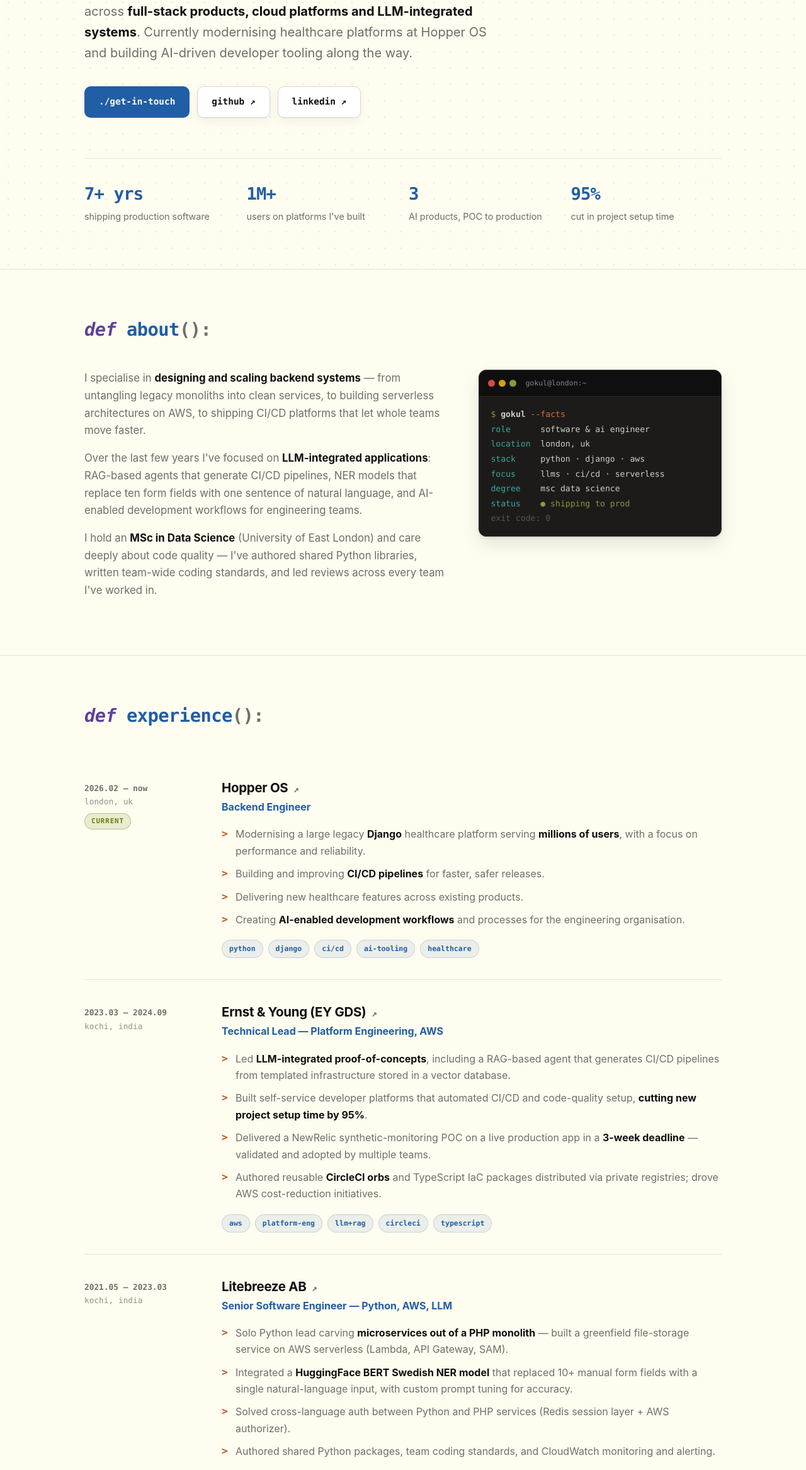
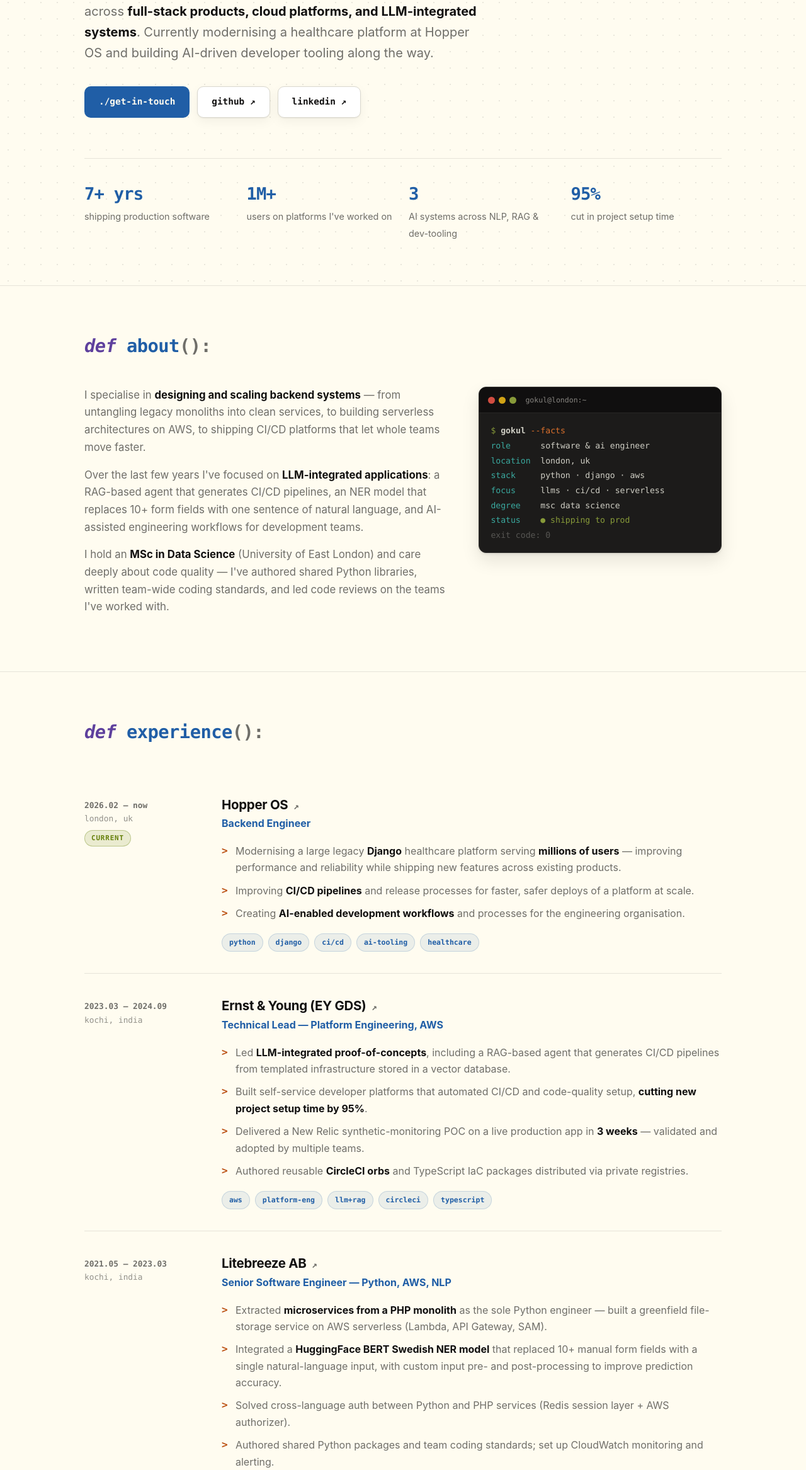
Before and after one commit to csgcode/csgcode.github.io, a plain HTML site: page index.html in a window 1280 px wide. Shown: the part 438-2772 px from the top of the page at 63% size. Drawn offline with Linux system fonts and the light colour scheme.

Commit message:
Content review: tighten claims, fix grammar and consistency across resume sections
- Honest hero stats: platforms I've worked on, AI systems across NLP/RAG/dev-tooling
- Replace 'prompt tuning' with input pre/post-processing for the BERT NER work
- Litebreeze role tagged NLP instead of LLM; pipeline agent card marked as POC
- Merge Hopper filler bullet, drop unnumbered AWS cost claim
- Fix New Relic name, 3-week phrasing, zeugma, sentence fragments, plural drift
- De-duplicate repeated 95% / NER / RAG claims across sections

```diff
--- a/index.html
+++ b/index.html
@@ -424,8 +424,8 @@
     </h1>
     <p class="hero-sub">
       Hi, I'm <strong>Gokul Chirayath</strong> — a software &amp; AI engineer with 7+ years across
-      <strong>full-stack products, cloud platforms and LLM-integrated systems</strong>. Currently modernising
-      healthcare platforms at Hopper OS and building AI-driven developer tooling along the way.
+      <strong>full-stack products, cloud platforms, and LLM-integrated systems</strong>. Currently modernising
+      a healthcare platform at Hopper OS and building AI-driven developer tooling along the way.
     </p>
     <div class="cta-row">
       <a class="btn btn-primary" href="#contact">./get-in-touch</a>
@@ -434,8 +434,8 @@
     </div>
     <div class="hero-stats">
       <div class="stat"><b>7+ yrs</b><small>shipping production software</small></div>
-      <div class="stat"><b>1M+</b><small>users on platforms I've built</small></div>
-      <div class="stat"><b>3</b><small>AI products, POC to production</small></div>
+      <div class="stat"><b>1M+</b><small>users on platforms I've worked on</small></div>
+      <div class="stat"><b>3</b><small>AI systems across NLP, RAG &amp; dev-tooling</small></div>
       <div class="stat"><b>95%</b><small>cut in project setup time</small></div>
     </div>
   </div>
@@ -452,14 +452,14 @@
           CI/CD platforms that let whole teams move faster.
         </p>
         <p>
-          Over the last few years I've focused on <strong>LLM-integrated applications</strong>: RAG-based
-          agents that generate CI/CD pipelines, NER models that replace ten form fields with one
-          sentence of natural language, and AI-enabled development workflows for engineering teams.
+          Over the last few years I've focused on <strong>LLM-integrated applications</strong>: a RAG-based
+          agent that generates CI/CD pipelines, an NER model that replaces 10+ form fields with one
+          sentence of natural language, and AI-assisted engineering workflows for development teams.
         </p>
         <p>
           I hold an <strong>MSc in Data Science</strong> (University of East London) and care deeply about
           code quality — I've authored shared Python libraries, written team-wide coding standards,
-          and led reviews across every team I've worked in.
+          and led code reviews on the teams I've worked with.
         </p>
       </div>
       <div class="term">
@@ -489,9 +489,8 @@
         <h3><a href="https://hopco.com" target="_blank" rel="noopener">Hopper OS</a></h3>
         <div class="role">Backend Engineer</div>
         <ul>
-          <li>Modernising a large legacy <strong>Django</strong> healthcare platform serving <strong>millions of users</strong>, with a focus on performance and reliability.</li>
-          <li>Building and improving <strong>CI/CD pipelines</strong> for faster, safer releases.</li>
-          <li>Delivering new healthcare features across existing products.</li>
+          <li>Modernising a large legacy <strong>Django</strong> healthcare platform serving <strong>millions of users</strong> — improving performance and reliability while shipping new features across existing products.</li>
+          <li>Improving <strong>CI/CD pipelines</strong> and release processes for faster, safer deploys of a platform at scale.</li>
           <li>Creating <strong>AI-enabled development workflows</strong> and processes for the engineering organisation.</li>
         </ul>
         <div class="tags"><span class="tag">python</span><span class="tag">django</span><span class="tag">ci/cd</span><span class="tag">ai-tooling</span><span class="tag">healthcare</span></div>
@@ -506,8 +505,8 @@
         <ul>
           <li>Led <strong>LLM-integrated proof-of-concepts</strong>, including a RAG-based agent that generates CI/CD pipelines from templated infrastructure stored in a vector database.</li>
           <li>Built self-service developer platforms that automated CI/CD and code-quality setup, <strong>cutting new project setup time by 95%</strong>.</li>
-          <li>Delivered a NewRelic synthetic-monitoring POC on a live production app in a <strong>3-week deadline</strong> — validated and adopted by multiple teams.</li>
-          <li>Authored reusable <strong>CircleCI orbs</strong> and TypeScript IaC packages distributed via private registries; drove AWS cost-reduction initiatives.</li>
+          <li>Delivered a New Relic synthetic-monitoring POC on a live production app in <strong>3 weeks</strong> — validated and adopted by multiple teams.</li>
+          <li>Authored reusable <strong>CircleCI orbs</strong> and TypeScript IaC packages distributed via private registries.</li>
         </ul>
         <div class="tags"><span class="tag">aws</span><span class="tag">platform-eng</span><span class="tag">llm+rag</span><span class="tag">circleci</span><span class="tag">typescript</span></div>
       </div>
@@ -517,12 +516,12 @@
       <div class="job-when">2021.05 — 2023.03<br><span class="loc">kochi, india</span></div>
       <div>
         <h3><a href="https://litebreeze.com" target="_blank" rel="noopener">Litebreeze AB</a></h3>
-        <div class="role">Senior Software Engineer — Python, AWS, LLM</div>
+        <div class="role">Senior Software Engineer — Python, AWS, NLP</div>
         <ul>
-          <li>Solo Python lead carving <strong>microservices out of a PHP monolith</strong> — built a greenfield file-storage service on AWS serverless (Lambda, API Gateway, SAM).</li>
-          <li>Integrated a <strong>HuggingFace BERT Swedish NER model</strong> that replaced 10+ manual form fields with a single natural-language input, with custom prompt tuning for accuracy.</li>
+          <li>Extracted <strong>microservices from a PHP monolith</strong> as the sole Python engineer — built a greenfield file-storage service on AWS serverless (Lambda, API Gateway, SAM).</li>
+          <li>Integrated a <strong>HuggingFace BERT Swedish NER model</strong> that replaced 10+ manual form fields with a single natural-language input, with custom input pre- and post-processing to improve prediction accuracy.</li>
           <li>Solved cross-language auth between Python and PHP services (Redis session layer + AWS authorizer).</li>
-          <li>Authored shared Python packages, team coding standards, and CloudWatch monitoring and alerting.</li>
+          <li>Authored shared Python packages and team coding standards; set up CloudWatch monitoring and alerting.</li>
         </ul>
         <div class="tags"><span class="tag">python</span><span class="tag">aws-serverless</span><span class="tag">nlp/ner</span><span class="tag">microservices</span><span class="tag">django-rest</span></div>
       </div>
@@ -537,7 +536,7 @@
           <li>Built and shipped full-stack products with <strong>Django REST Framework and Angular</strong>.</li>
           <li>Designed custom algorithms including a <strong>plagiarism-detection model</strong> for article rating and a workforce scheduling engine.</li>
           <li>Engineered automated AWS data-ingestion pipelines integrating large external datasets.</li>
-          <li>Built a social engagement SaaS for influencers with surveys and e-commerce affiliate features.</li>
+          <li>Built a social-engagement SaaS for influencers, including survey and e-commerce affiliate features.</li>
         </ul>
         <div class="tags"><span class="tag">django</span><span class="tag">angular</span><span class="tag">rest-apis</span><span class="tag">data-pipelines</span></div>
       </div>
@@ -553,19 +552,19 @@
       <div class="proj">
         <div class="fname"><b>pipeline_agent.py</b><span>~/ey/poc</span></div>
         <h3>CI/CD Pipeline Generation Agent</h3>
-        <p>An LLM agent that generates production CI/CD pipelines from an organisation's existing templates, using <strong>RAG over a vector database</strong> of pipeline patterns. Built as a web service at EY.</p>
+        <p>An LLM agent that generates CI/CD pipelines from an organisation's existing templates, using <strong>RAG over a vector database</strong> of pipeline patterns. Built as a proof-of-concept web service at EY.</p>
         <div class="tags"><span class="tag">python</span><span class="tag">rag</span><span class="tag">vector-db</span></div>
       </div>
       <div class="proj">
         <div class="fname"><b>smart_forms.py</b><span>~/litebreeze</span></div>
         <h3>Natural-Language Smart Forms</h3>
-        <p>Integrated a <strong>BERT Swedish NER model</strong> so users type one sentence instead of filling 10+ form fields — entity extraction plus custom prompt tuning pushed prediction accuracy to production level.</p>
+        <p>Integrated a <strong>BERT Swedish NER model</strong> so users type one sentence instead of filling 10+ form fields — entity extraction plus custom pre- and post-processing pushed prediction accuracy to production level.</p>
         <div class="tags"><span class="tag">huggingface</span><span class="tag">nlp</span><span class="tag">api-design</span></div>
       </div>
       <div class="proj">
         <div class="fname"><b>dev_platform.ts</b><span>~/ey/platform</span></div>
         <h3>Self-Service Developer Platform</h3>
-        <p>Internal platform automating repo creation, CI/CD wiring and code-quality gates for new projects — <strong>reduced setup time by 95%</strong> and was adopted across multiple engineering teams.</p>
+        <p>Internal platform automating repo creation, CI/CD wiring and code-quality gates for new projects — <strong>adopted across multiple engineering teams</strong> as the fast path from repo to deploy.</p>
         <div class="tags"><span class="tag">platform-eng</span><span class="tag">circleci</span><span class="tag">iac</span></div>
       </div>
       <div class="proj">
@@ -604,7 +603,7 @@
       </div>
       <div class="edu">
         <h3>Djangothon — Hackathon Winner</h3>
-        <p>HackerEarth · Dec 2018</p>
+        <p>HackerEarth · 2018</p>
       </div>
     </div>
   </div>
```
